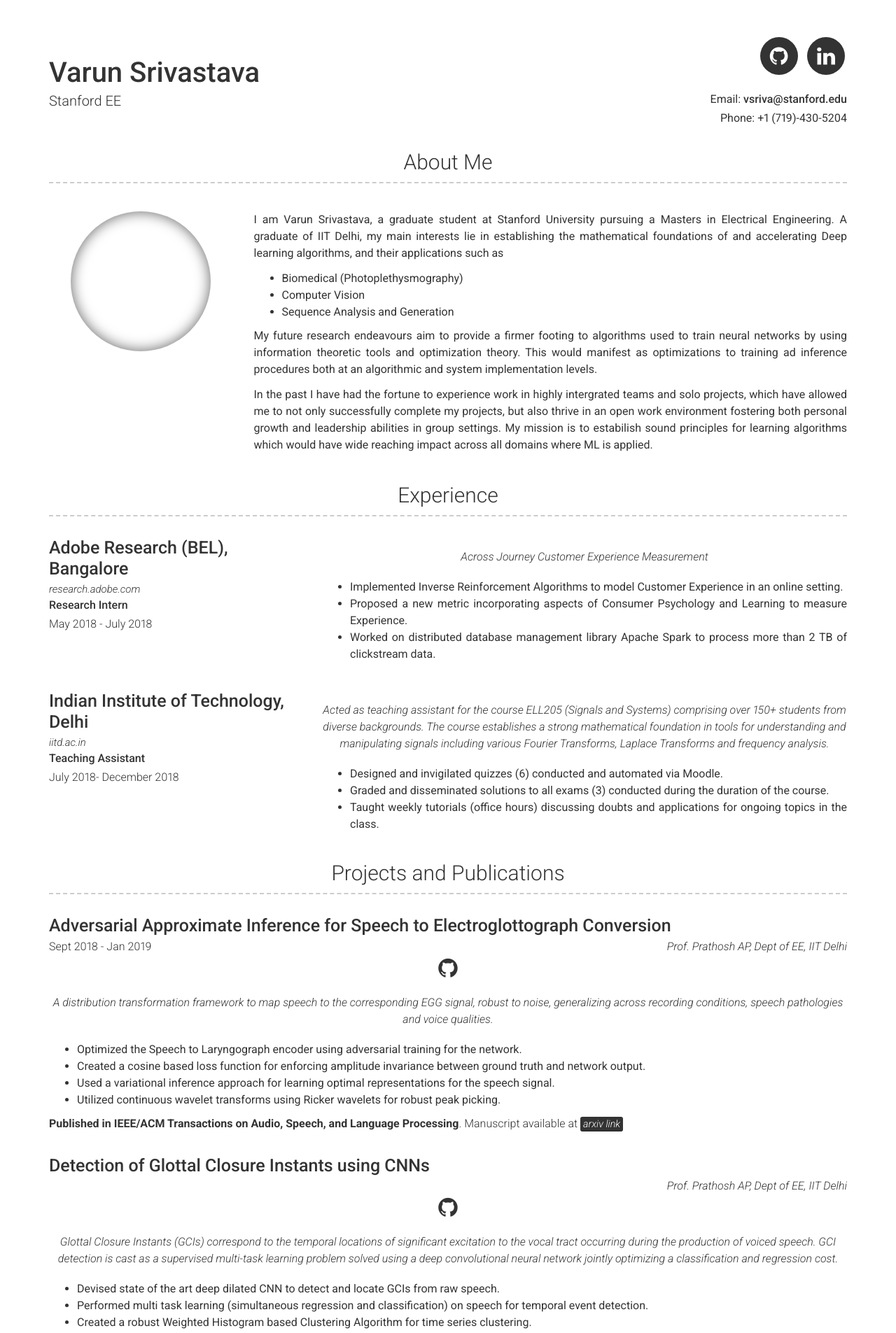
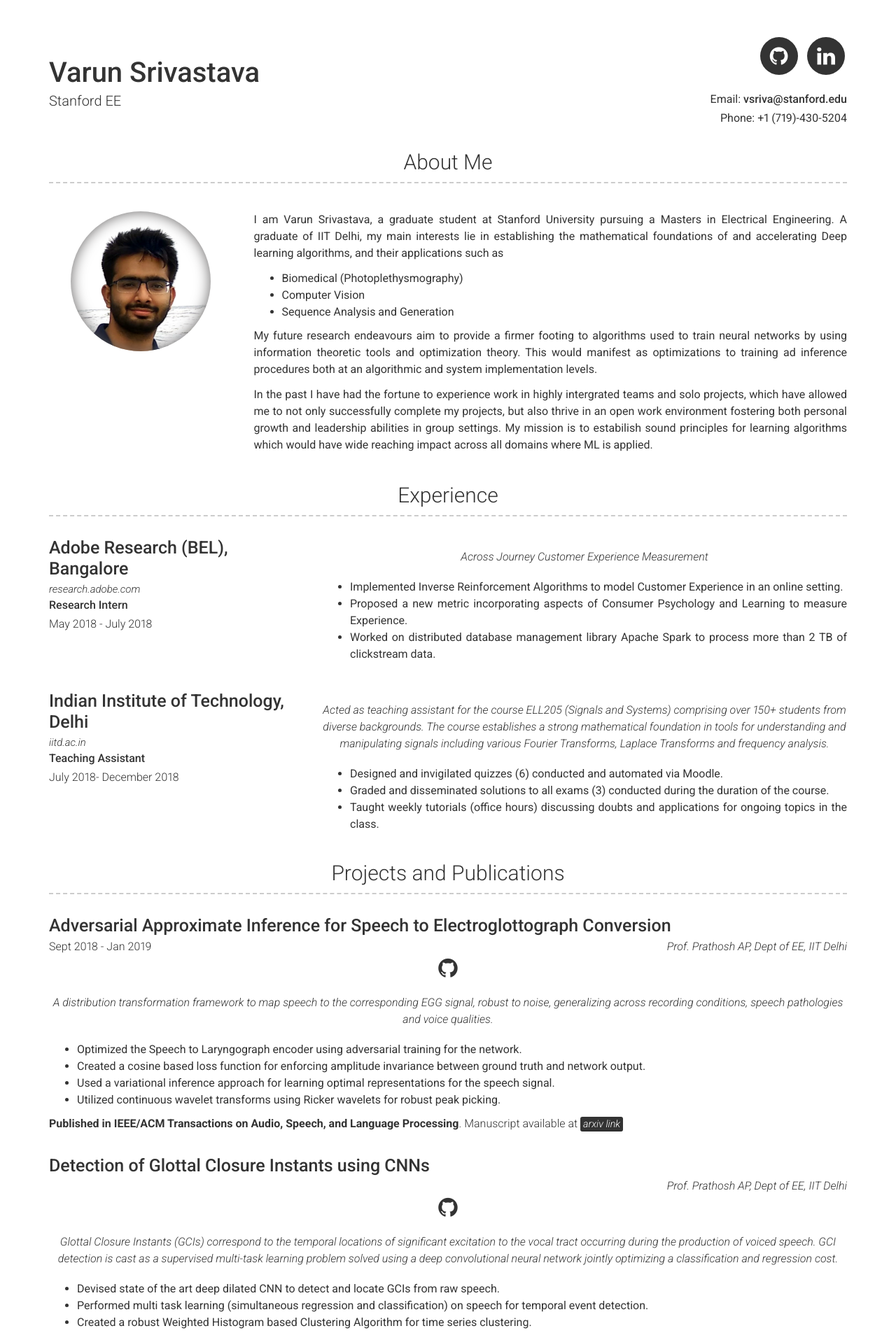
Before and after one commit to VarunSrivastavaIITD/VarunSrivastavaIITD.github.io, a Jekyll site: the page built from index.md, in a window 1280 px wide. Shown: the top 1905 px of the page at 70% size. Built offline with Jekyll 4.4.1, drawn with Linux system fonts in a browser that asks for light colours; some web fonts are replaced.

Commit message:
Add profile image

```diff
--- a/_config.yml
+++ b/_config.yml
@@ -31,7 +31,7 @@ linkedin_username: jekyll
 
 # About Section
 # about_title: About Me (Use this to override about section title)
-about_profile_image: Directory of profile image (eg. images/profile.jpg)
+about_profile_image: assets/headshot.jpg
 about_content: | # this will include new lines to allow paragraphs
   I am Varun Srivastava, a graduate student at Stanford University pursuing a Masters in Electrical Engineering. A graduate of IIT Delhi, my main interests lie in establishing the mathematical foundations of and accelerating Deep learning algorithms, and their applications such as
 
```
Also changed, not shown: assets/headshot.jpg (added).
